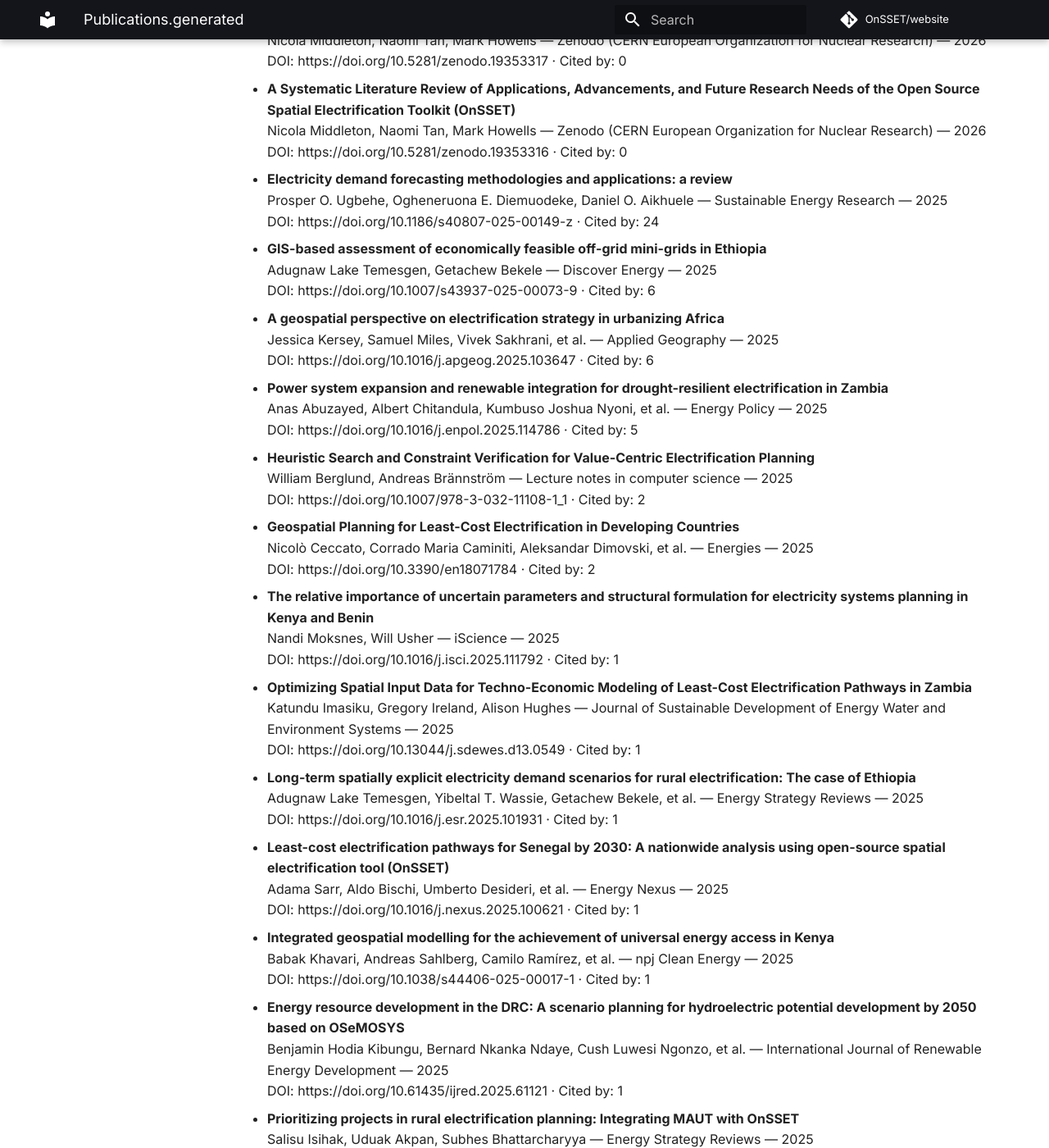
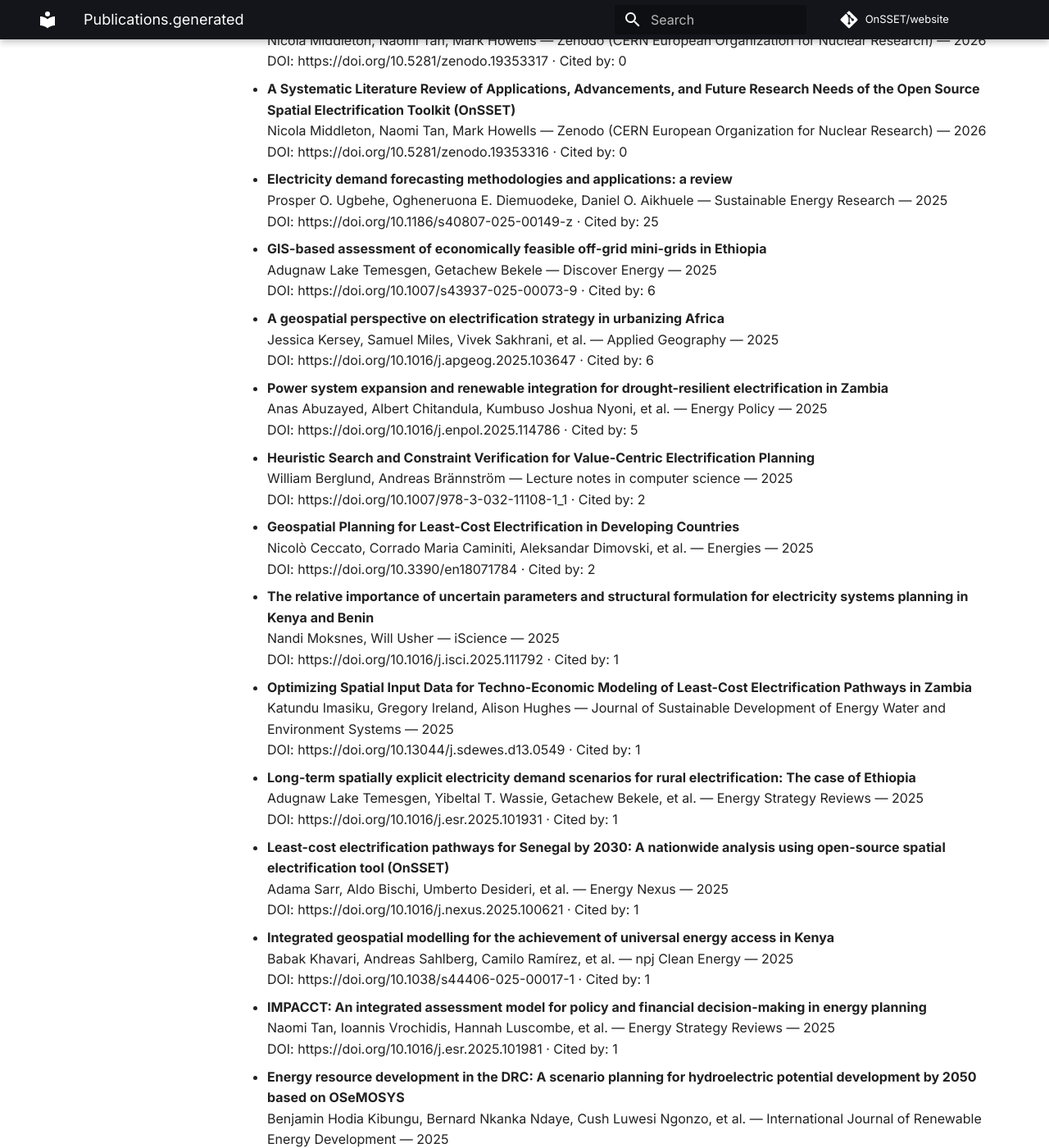
Before and after one commit to OnSSET/website, an MkDocs documentation site: the page built from docs/publications.generated.md, in a window 1280 px wide and 1400 px high, scrolled down 4678 px. Shown: the whole window at 82% size. Built offline with MkDocs 1.6.1 and Material for MkDocs 9.7.7, drawn with Linux system fonts in a browser that asks for light colours; comment, search, counter and statistics services are not loaded; some of the changed text lies outside the part shown.

Commit message:
Auto-update publications

```diff
--- a/docs/publications.generated.md
+++ b/docs/publications.generated.md
@@ -192,7 +192,7 @@ No results found.
 
 - **Electricity demand forecasting methodologies and applications: a review**
   Prosper O. Ugbehe, Ogheneruona E. Diemuodeke, Daniel O. Aikhuele — Sustainable Energy Research — 2025
-  DOI: https://doi.org/10.1186/s40807-025-00149-z · Cited by: 24
+  DOI: https://doi.org/10.1186/s40807-025-00149-z · Cited by: 25
 
 - **GIS-based assessment of economically feasible off-grid mini-grids in Ethiopia**
   Adugnaw Lake Temesgen, Getachew Bekele — Discover Energy — 2025
@@ -233,6 +233,10 @@ No results found.
 - **Integrated geospatial modelling for the achievement of universal energy access in Kenya**
   Babak Khavari, Andreas Sahlberg, Camilo Ramírez, et al. — npj Clean Energy — 2025
   DOI: https://doi.org/10.1038/s44406-025-00017-1 · Cited by: 1
+
+- **IMPACCT: An integrated assessment model for policy and financial decision-making in energy planning**
+  Naomi Tan, Ioannis Vrochidis, Hannah Luscombe, et al. — Energy Strategy Reviews — 2025
+  DOI: https://doi.org/10.1016/j.esr.2025.101981 · Cited by: 1
 
 - **Energy resource development in the DRC: A scenario planning for hydroelectric potential development by 2050 based on OSeMOSYS**
   Benjamin Hodia Kibungu, Bernard Nkanka Ndaye, Cush Luwesi Ngonzo, et al. — International Journal of Renewable Energy Development — 2025
```
Also changed, not shown: other parts of docs/publications.generated.md (+3 -7 lines).
